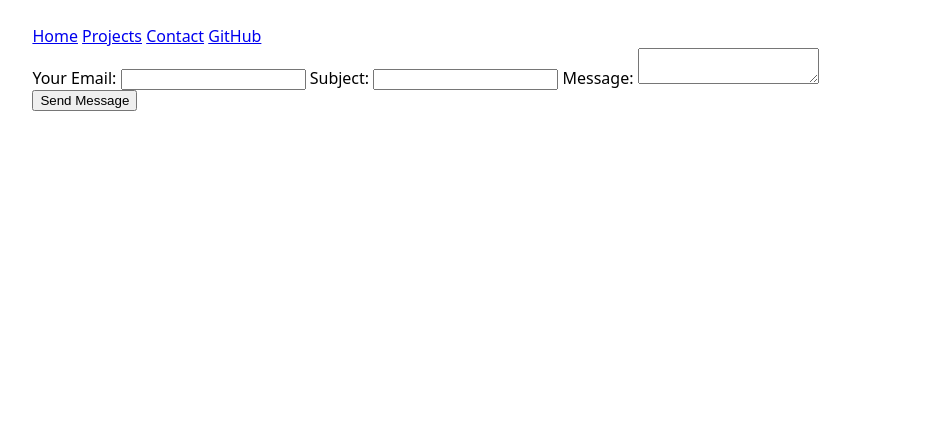
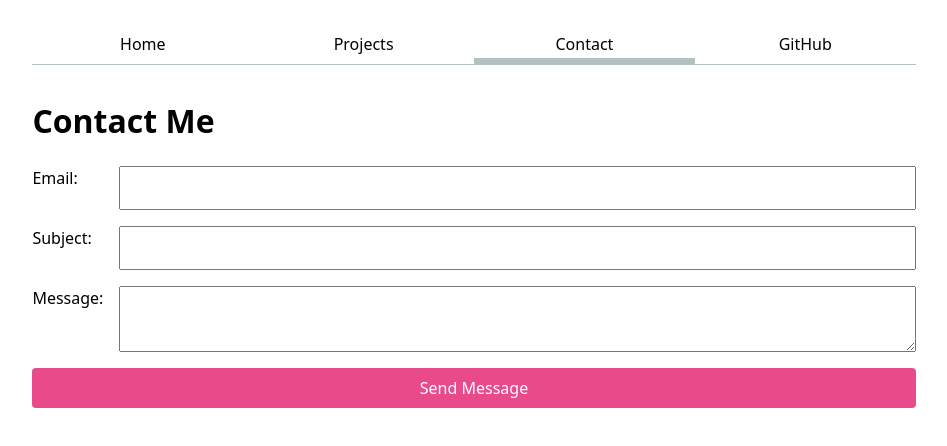
Before and after one commit to romyramrakhyani/portfolio, a plain HTML site: page contact/index.html in a window 1280 px wide. Shown: the whole page, without its empty margins (166-1113 px from the left). Drawn offline with Linux system fonts and the light colour scheme.

Commit message:
styling the navigation bar

```diff
--- a/contact/index.html
+++ b/contact/index.html
@@ -1,13 +1,26 @@
+<!DOCTYPE html>
+<html lang="en">
+<head>
+    <meta charset="UTF-8">
+    <meta name="viewport" content="width=device-width, initial-scale=1.0">
+    <title>Contact - Romy Ramrakhyani</title>
     <link rel="stylesheet" href="../style.css">
+</head>
+<body>
     <nav>
-    <a href="../index.html">Home</a>
-    <a href="../projects/index.html">Projects</a>
-    <a href="../contact/index.html">Contact</a>
-    <a href="https://github.com/romyramrakhyani" target="_blank">GitHub</a>
+        <ul>
+            <li><a href="../index.html">Home</a></li>
+            <li><a href="../projects/index.html">Projects</a></li>
+            <li><a href="../contact/index.html" class="current">Contact</a></li>
+            <li><a href="https://github.com/romyramrakhyani" target="_blank">GitHub</a></li>
+        </ul>
     </nav>
+
+    <h1>Contact Me</h1>
+
     <form action="mailto:rramrakhyani@ucsd.edu" method="POST" enctype="text/plain">
         <label>
-        Your Email:
+            Email:
             <input type="email" name="email" required>
         </label>
 
@@ -21,5 +34,7 @@
             <textarea name="body"></textarea>
         </label>
 
-    <button>Send Message</button>
+        <button type="submit">Send Message</button>
     </form>
+</body>
+</html>
--- a/projects/index.html
+++ b/projects/index.html
@@ -1,8 +1,21 @@
-<link rel="stylesheet" href="../style.css">
-<nav>
-    <a href="../index.html">Home</a>
-    <a href="../projects/index.html">Projects</a>
-    <a href="../contact/index.html">Contact</a>
-    <a href="https://github.com/romyramrakhyani" target="_blank">GitHub</a>
-    <a href="../contact/index.html">Contact</a>
-</nav>
+<!DOCTYPE html>
+<html lang="en">
+<head>
+    <meta charset="UTF-8">
+    <meta name="viewport" content="width=device-width, initial-scale=1.0">
+    <title>Projects - Romy Ramrakhyani</title>
+    <link rel="stylesheet" href="../style.css">
+</head>
+<body>
+    <nav>
+        <ul>
+            <li><a href="../index.html">Home</a></li>
+            <li><a href="../projects/index.html" class="current">Projects</a></li>
+            <li><a href="../contact/index.html">Contact</a></li>
+            <li><a href="../resume/index.html">Resume</a></li>
+            <li><a href="https://github.com/romyramrakhyani" target="_blank">GitHub</a></li>
+        </ul>
+    </nav>
+
+</body>
+</html>
--- a/style.css
+++ b/style.css
@@ -1,15 +1,95 @@
+/* --- GLOBAL STYLES (Step 1) --- */
 body {
-  /* Keep your existing font and line-height */
   font: 100%/1.5 system-ui;
-
-  /* STEP 1: Prevent content from getting too wide */
   max-width: 100ch;
-
-  /* Center the content horizontally */
-  margin-inline: auto;
-
-  /* Add padding so text doesn't touch the edges on mobile/small screens */
   padding: 1rem;
-
+  /* Pro-tip: This math handles centering AND mobile padding in one line */
   margin-inline: max(1rem, (100% - 100ch) / 2);
 }
+
+/* --- NAVIGATION (Step 2) --- */
+:root {
+  --color-accent: oklch(65% 50% 0); /* Your brand color */
+}
+
+html {
+  accent-color: var(--color-accent);
+}
+
+nav {
+  display: flex;
+  margin-bottom: 2rem;
+  border-bottom: 1px solid oklch(80% 3% 200);
+}
+
+nav ul, nav li {
+  display: contents; /* Allows <a> tags to be direct flex children */
+}
+
+nav a {
+  flex: 1;
+  text-decoration: none;
+  color: inherit;
+  text-align: center;
+  padding: 0.5em;
+}
+
+nav a.current {
+  border-bottom: 0.4em solid oklch(80% 3% 200);
+  padding-bottom: 0.1em;
+}
+
+nav a:hover {
+  border-bottom: 0.4em solid var(--color-accent);
+  background-color: oklch(from var(--color-accent) 95% 5% h);
+}
+
+/* --- CONTACT FORM (Step 3) --- */
+form {
+  display: grid;
+  grid-template-columns: auto 1fr;
+  gap: 1em;
+}
+
+form label {
+  display: contents;
+}
+
+form input, form textarea, form button {
+  font: inherit;
+  padding: 0.5em;
+}
+
+form button {
+  grid-column: 1 / -1;
+  background-color: var(--color-accent);
+  color: white;
+  border: none;
+  border-radius: 4px;
+  cursor: pointer;
+}
+
+/* --- PROJECTS GRID (Step 4) --- */
+.projects {
+  display: grid;
+  /* This creates the 'Responsive' part:
+     it wraps columns automatically as the screen shrinks */
+  grid-template-columns: repeat(auto-fill, minmax(15rem, 1fr));
+  gap: 1em;
+}
+
+.projects article {
+  display: grid;
+  grid-template-rows: subgrid; /* Step 4.3: Aligns items inside the cards */
+  grid-row: span 3;
+  gap: 0.5em;
+  border: 1px solid oklch(90% 0% 0);
+  padding: 1em;
+  border-radius: 8px;
+}
+
+/* --- CV STYLING (Step 5) --- */
+h2 {
+  border-bottom: 2px solid var(--color-accent);
+  margin-top: 2rem;
+}
```
Also changed, not shown: index.html (+11 -7 lines), resume/index.html (+14 -10 lines). Lines whose indentation alone changed are shown as unchanged.
